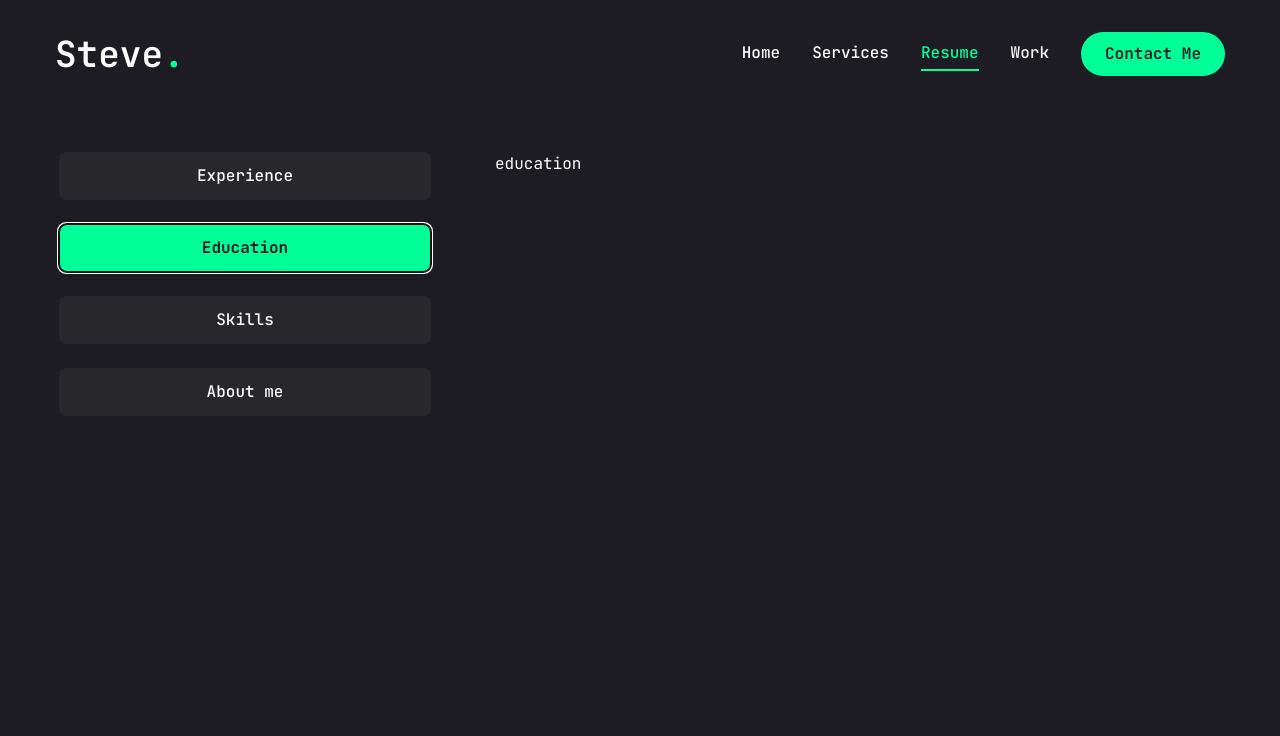
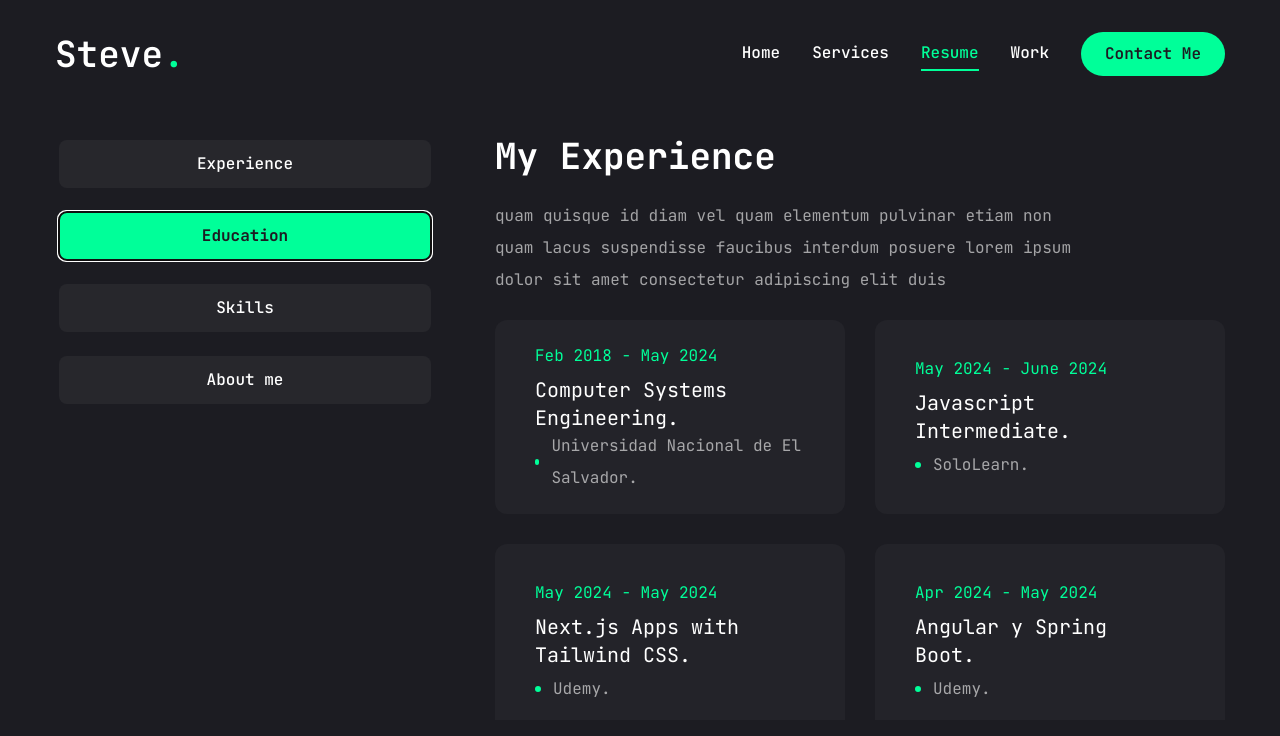
Before and after one commit to stevehndz/steve-portfolio, a Next.js app: page /resume in a window 1280 px wide. Both pictures are taken after a click on the tab "Education". Shown: the top 736 px of the page. Built offline with nearby package versions, Linux system fonts and the light colour scheme.

Commit message:
feat: adding education and skills

```diff
--- a/app/resume/page.jsx
+++ b/app/resume/page.jsx
@@ -263,21 +263,30 @@ const Resume = () => {
           <div className="min-h-[70vh] w-full">
             {/* experience */}
             <TabsContent value="experience" className="w-full">
-              <div className="flex flex-col gap-[30px] text-center lg:text-left">
+              <div className="flex flex-col gap-[24px] text-center lg:text-left">
                 <h3 className="text-4xl font-bold">{experience.title}</h3>
-                <p className="max-w-[600px] text-white/60 mx-auto lg:mx-0">{experience.description}</p>
+                <p className="max-w-[600px] text-white/60 mx-auto lg:mx-0">
+                  {experience.description}
+                </p>
                 <ScrollArea className="h-[400px]">
                   <ul className="grid grid-cols-1 lg:grid-cols-2 gap-[30px]">
                     {experience.items.map((item, index) => {
-                      return <li key={index}>
-                        <span>{item.duration}</span>
-                        <h3>{item.position}</h3>
-                        <div>
-                          {/* more data */}
-                          <span></span>
-                          <p>{item.company}</p>
-                        </div>
-                      </li>
+                      return (
+                        <li
+                          key={index}
+                          className="bg-[#232329] h-[184px] lg:h-[194px] py-6 px-10 rounded-xl flex flex-col justify-center items-center lg:items-start gap-1"
+                        >
+                          <span className="text-accent">{item.duration}</span>
+                          <h3 className="text-xl max-w-[260px] min-h-[50px] text-center lg:text-left">
+                            {item.position}
+                          </h3>
+                          <div className="flex items-center gap-3">
+                            {/* more data */}
+                            <span className="w-[6px] h-[6px] rounded-full bg-accent"></span>
+                            <p className="text-white/60">{item.company}</p>
+                          </div>
+                        </li>
+                      );
                     })}
                   </ul>
                 </ScrollArea>
@@ -285,11 +294,50 @@ const Resume = () => {
             </TabsContent>
             {/* education */}
             <TabsContent value="education" className="w-full">
-              education
+              <div className="flex flex-col gap-[24px] text-center lg:text-left">
+                <h3 className="text-4xl font-bold">{experience.title}</h3>
+                <p className="max-w-[600px] text-white/60 mx-auto lg:mx-0">
+                  {education.description}
+                </p>
+                <ScrollArea className="h-[400px]">
+                  <ul className="grid grid-cols-1 lg:grid-cols-2 gap-[30px]">
+                    {education.items.map((item, index) => {
+                      return (
+                        <li
+                          key={index}
+                          className="bg-[#232329] h-[184px] lg:h-[194px] py-6 px-10 rounded-xl flex flex-col justify-center items-center lg:items-start gap-1"
+                        >
+                          <span className="text-accent">{item.duration}</span>
+                          <h3 className="text-xl max-w-[260px] min-h-[50px] text-center lg:text-left">
+                            {item.degree}
+                          </h3>
+                          <div className="flex items-center gap-3">
+                            {/* more data */}
+                            <span className="w-[6px] h-[6px] rounded-full bg-accent"></span>
+                            <p className="text-white/60">{item.company}</p>
+                          </div>
+                        </li>
+                      );
+                    })}
+                  </ul>
+                </ScrollArea>
+              </div>
             </TabsContent>
             {/* skills */}
             <TabsContent value="skills" className="w-full">
-              skills
+              <div className="flex flex-col gap-[30px]">
+                <div>
+                  <h3 className="text-4xl font-bold">{skills.title}</h3>
+                  <p className="max-w-[600px] text-white/60 mx-auto lg:mx-0">
+                    {skills.description}
+                  </p>
+                </div>
+                <ul>
+                  {skills.skillList.map((skill, index) => {
+                    return <li key={index}>{skill.name}</li>;
+                  })}
+                </ul>
+              </div>
             </TabsContent>
             {/* about me */}
             <TabsContent value="about" className="w-full">
--- a/components/ui/scroll-area.jsx
+++ b/components/ui/scroll-area.jsx
@@ -32,7 +32,7 @@ const ScrollBar = React.forwardRef(({ className, orientation = "vertical", ...pr
       className
     )}
     {...props}>
-    <ScrollAreaPrimitive.ScrollAreaThumb className="relative flex-1 rounded-full bg-slate-200 dark:bg-slate-800" />
+    <ScrollAreaPrimitive.ScrollAreaThumb className="relative flex-1 rounded-full bg-accent dark:bg-slate-800" />
   </ScrollAreaPrimitive.ScrollAreaScrollbar>
 ))
 ScrollBar.displayName = ScrollAreaPrimitive.ScrollAreaScrollbar.displayName
```
